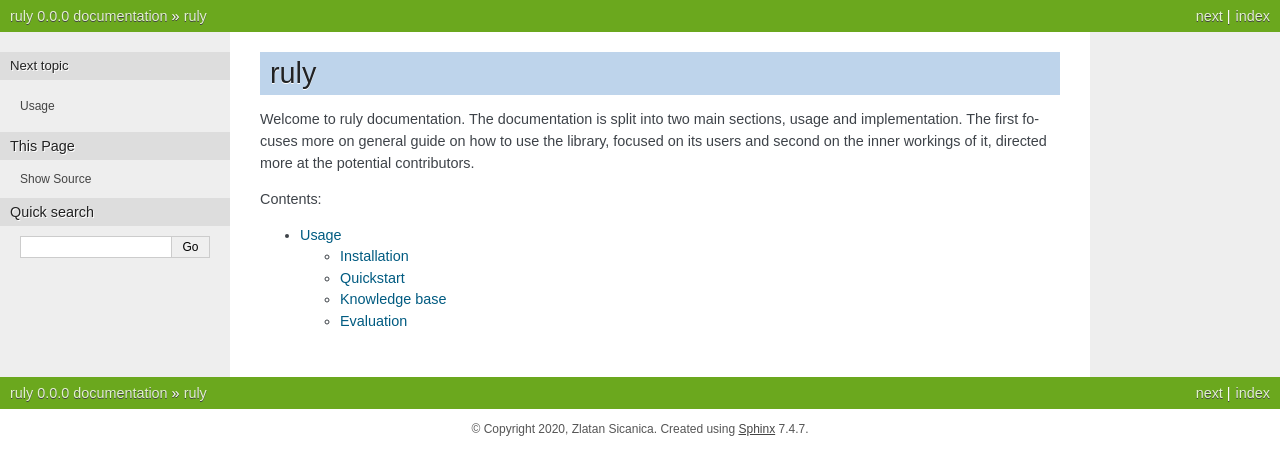
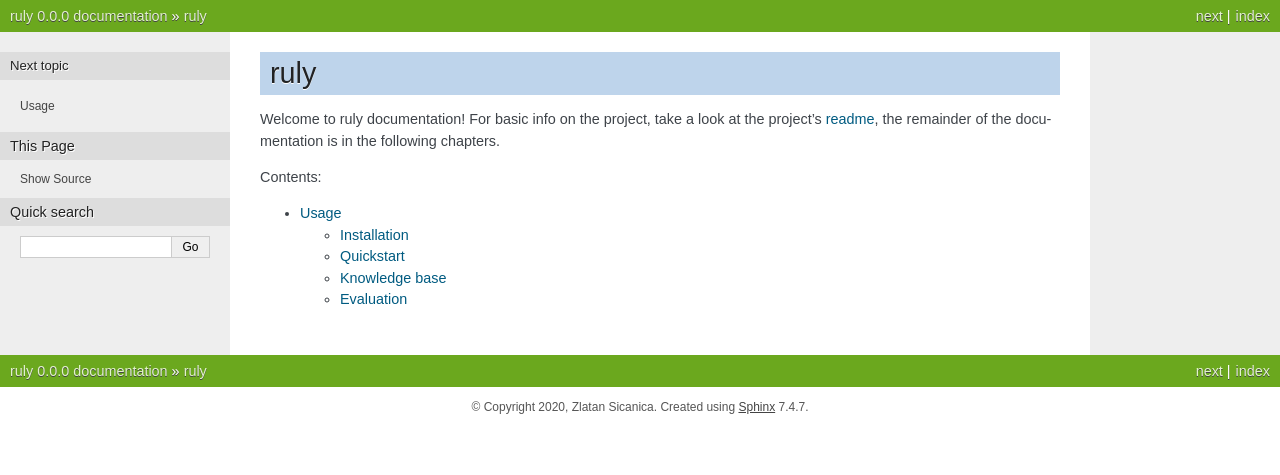
Before and after one commit to zlatsic/ruly, a Sphinx documentation site: the page built from docs/index.rst, in a window 1280 px wide. Shown: the top 475 px of the page. Built offline with Sphinx 7.4.7, drawn with Linux system fonts in a browser that asks for light colours.

Commit message:
docs update

```diff
--- a/docs/index.rst
+++ b/docs/index.rst
@@ -6,10 +6,11 @@
 ruly
 ====
 
-Welcome to ruly documentation. The documentation is split into two main
-sections, usage and implementation. The first focuses more on general guide on
-how to use the library, focused on its users and second on the inner workings
-of it, directed more at the potential contributors.
+Welcome to ruly documentation! For basic info on the project, take a look at the
+project's `readme`_, the remainder of the documentation is in the following
+chapters.
+
+.. _readme: https://github.com/ZlatSic/ruly
 
 .. toctree::
    :maxdepth: 2
```
Also changed, not shown: README.md (+2 -1 lines).
